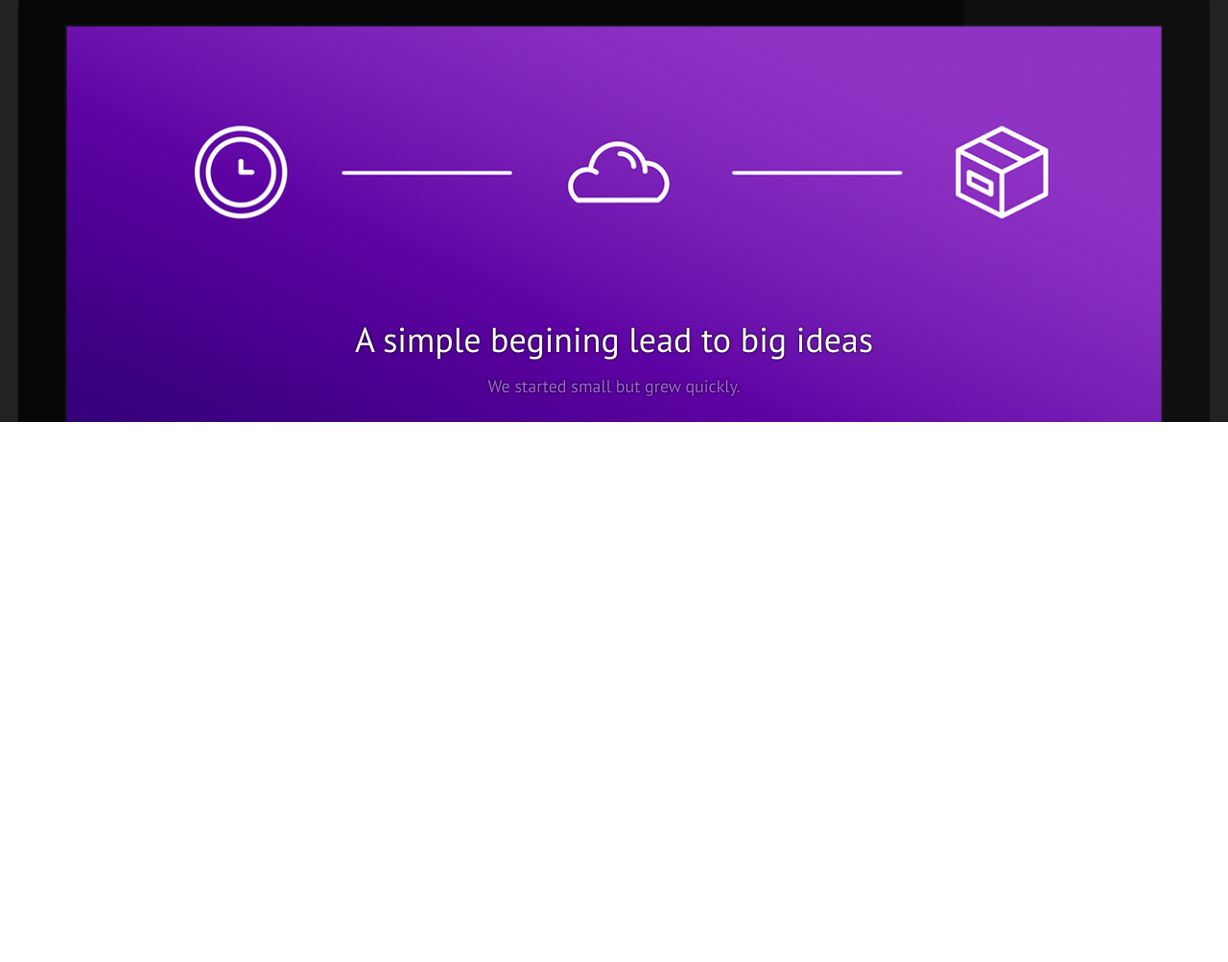
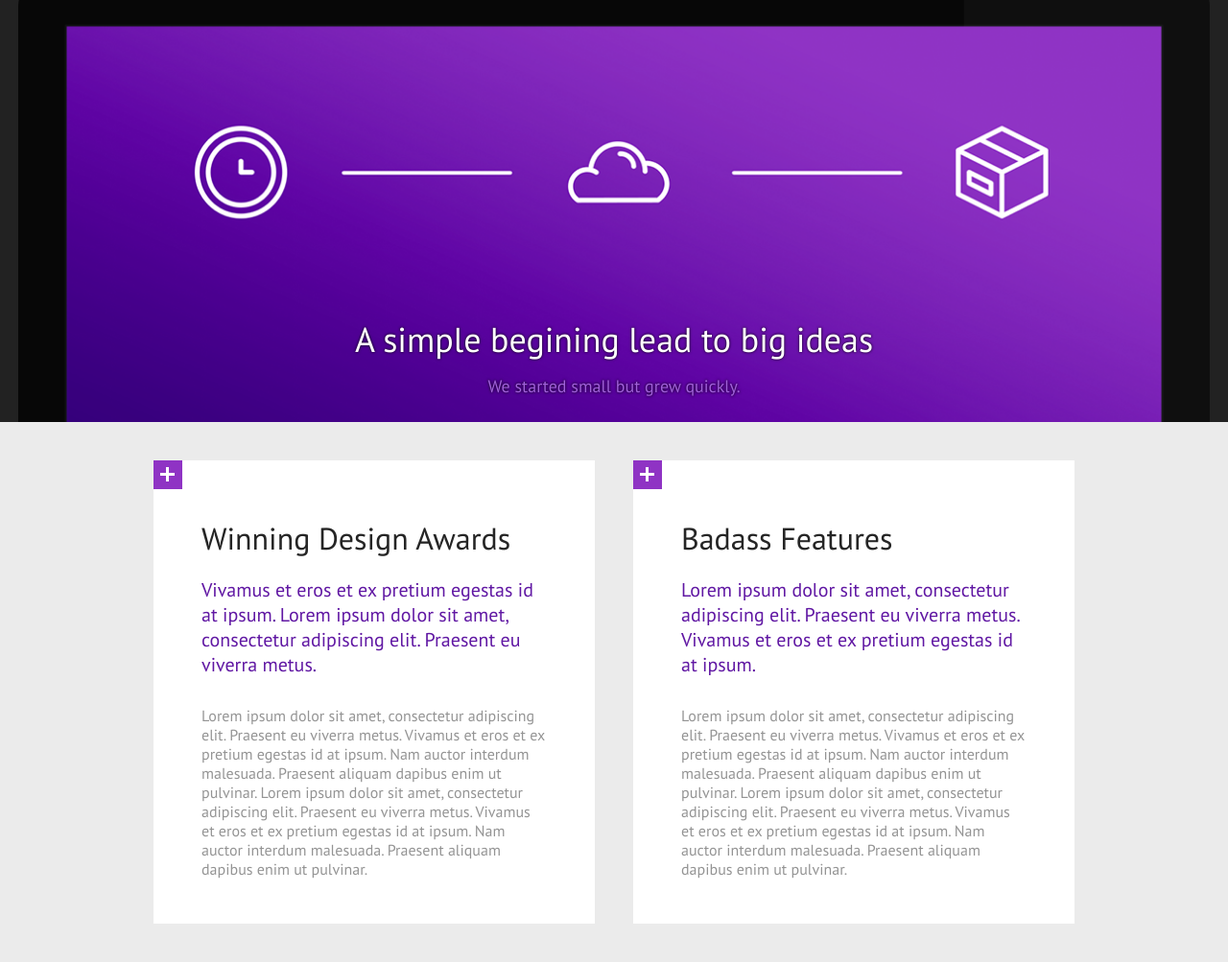
Before and after one commit to andrzejsenderecki/Travler_PSD_to_HTML_SASS_RWD_JS, a plain HTML site: page index.html in a window 1280 px wide. Shown: the part 1382-2385 px from the top of the page at 96% size. Before the commit the page ends 1822 px from the top, so only its background shows below. Drawn offline with Linux system fonts and the light colour scheme.

Commit message:
Dodanie sekcji Articles

```diff
--- a/index.html
+++ b/index.html
@@ -4,6 +4,7 @@
         <meta charset="UTF-8">
         <meta name="viewport" content="width=device-width, initial-scale=1">
         <link href="https://fonts.googleapis.com/css?family=PT+Sans:400,400i,700,700i&amp;subset=latin-ext" rel="stylesheet">
+        <script src='./scripts/out.js' defer></script>
         <title>Travler</title>
     </head>
     <body>
@@ -82,6 +83,28 @@
             <h2>A simple begining lead to big ideas</h2>
             <p>We started small but grew quickly.</p>
         </div>
+        <div class='page-articles'>
+            <div class='articles-section'>
+                <div class='article-box'>
+                    <div class='decoration-box'>
+                        <div class="decoration-box-horizontal"></div>
+                        <div class="decoration-box-vertical"></div>
+                    </div>
+                    <h2>Winning Design Awards</h2>
+                    <h3>Vivamus et eros et ex pretium egestas id at ipsum. Lorem ipsum dolor sit amet, consectetur adipiscing elit. Praesent eu viverra metus.</h3>
+                    <p>Lorem ipsum dolor sit amet, consectetur adipiscing elit. Praesent eu viverra metus. Vivamus et eros et ex pretium egestas id at ipsum. Nam auctor interdum malesuada. Praesent aliquam dapibus enim ut pulvinar. Lorem ipsum dolor sit amet, consectetur adipiscing elit. Praesent eu viverra metus. Vivamus et eros et ex pretium egestas id at ipsum. Nam auctor interdum malesuada. Praesent aliquam dapibus enim ut pulvinar.</p>
+
+                </div>
+                <div class='article-box'>
+                    <div class='decoration-box'>
+                        <div class="decoration-box-horizontal"></div>
+                        <div class="decoration-box-vertical"></div>
+                    </div>
+                    <h2>Badass Features</h2>
+                    <h3>Lorem ipsum dolor sit amet, consectetur adipiscing elit. Praesent eu viverra metus. Vivamus et eros et ex pretium egestas id at ipsum.</h3>
+                    <p>Lorem ipsum dolor sit amet, consectetur adipiscing elit. Praesent eu viverra metus. Vivamus et eros et ex pretium egestas id at ipsum. Nam auctor interdum malesuada. Praesent aliquam dapibus enim ut pulvinar. Lorem ipsum dolor sit amet, consectetur adipiscing elit. Praesent eu viverra metus. Vivamus et eros et ex pretium egestas id at ipsum. Nam auctor interdum malesuada. Praesent aliquam dapibus enim ut pulvinar.</p>
+                </div>
+            </div>
+        </div>
     </body>
-    <script src='./scripts/out.js' defer></script>
 </html>
--- a/scripts/app.js
+++ b/scripts/app.js
@@ -4,6 +4,7 @@ require('../scss/partials/_header.scss');
 require('../scss/partials/_slider.scss');
 require('../scss/partials/_map_section.scss');
 require('../scss/partials/_laptop_section.scss');
+require('../scss/partials/_articles.scss');
 
 document.addEventListener('DOMContentLoaded', () => {
     // Responsive menu
--- /dev/null
+++ b/scss/partials/_articles.scss
@@ -0,0 +1,74 @@
+.articles-section {
+    width: 100%;
+    max-width: 980px;
+    display: flex;
+    justify-content: center;
+    flex-wrap: wrap;
+    margin: 30px 0 30px 0;
+}
+
+.article-box {
+    position: relative;
+    width: 460px;
+    height: 483px;
+    background: #FFFFFF;
+    padding: 60px 50px 60px 50px;
+    margin: 10px;
+
+    h2 {
+        font-family: 'PT Sans', sans-serif;
+        font-weight: lighter;
+        font-size: 3.2rem;
+        color: #252525;
+        padding-bottom: 20px;
+    }
+
+    h3 {
+        font-family: 'PT Sans', sans-serif;
+        font-weight: lighter;
+        font-size: 2rem;
+        color: #6017a3;
+        padding-bottom: 30px;
+    }
+
+    p {
+        font-family: 'PT Sans', sans-serif;
+        font-weight: lighter;
+        font-size: 1.6rem;
+        color: #949494;
+    }
+}
+
+.decoration-box {
+    position: absolute;
+    left: 0;
+    top: 0;
+    width: 30px;
+    height: 30px;
+    background: #8f33c4;
+}
+
+.decoration-box-horizontal {
+    position: absolute;
+    top: 13px;
+    left: 7px;
+    width: 15px;
+    height: 3px;
+    background: #FFFFFF;
+}
+
+.decoration-box-vertical {
+    position: absolute;
+    top: 13px;
+    left: 7px;
+    width: 15px;
+    height: 3px;
+    background: #FFFFFF;
+    transform: rotate(90deg);
+}
+
+@media (min-width: 960px) {
+    .articles-section {
+        justify-content: space-between;
+    }
+}
--- a/scss/partials/_laptop_section.scss
+++ b/scss/partials/_laptop_section.scss
@@ -5,7 +5,6 @@
     justify-content: center;
     align-items: flex-end;
     width: 100%;
-
     background: #222222;
 
     img {
@@ -22,6 +21,7 @@
         text-shadow: 0 0 3px #000000;
         padding: 5px 10px 5px 10px;
     }
+
     p {
         text-align: center;
         font-family: 'PT Sans', sans-serif;
@@ -34,7 +34,6 @@
 }
 
 @media (min-width: 660px) {
-
     .page-laptop {
         h2 {
             position: absolute;
@@ -48,5 +47,4 @@
             padding: 0;
         }
     }
-
 }
--- a/scss/partials/_main.scss
+++ b/scss/partials/_main.scss
@@ -33,6 +33,15 @@ html {
 .page-map {
     width: 100%;
     margin: 0 auto;
+    background: #2d2d2d;
+}
+
+.page-articles {
+    width: 100%;
+    margin: 0 auto;
+    background: #ebebeb;
+    display: flex;
+    justify-content: center;
 }
 
 @media (min-width: 847px) {
--- a/scss/partials/_map_section.scss
+++ b/scss/partials/_map_section.scss
@@ -3,7 +3,6 @@
     justify-content: center;
     flex-wrap: wrap;
     width: 100%;
-    background: #2d2d2d;
     border-top: 1px solid #5a5a5a;
 
     h1 {
@@ -49,6 +48,7 @@
 
 .page-map-article {
     padding: 0 20px 40px 20px;
+
     h2 {
         font-family: 'PT Sans', sans-serif;
         font-weight: lighter;
@@ -57,6 +57,7 @@
         text-align: center;
         padding-bottom: 13px;
     }
+
     p {
         font-family: 'PT Sans', sans-serif;
         font-weight: lighter;
```
Also changed, not shown: scripts/out.js (+25 -3 lines).
